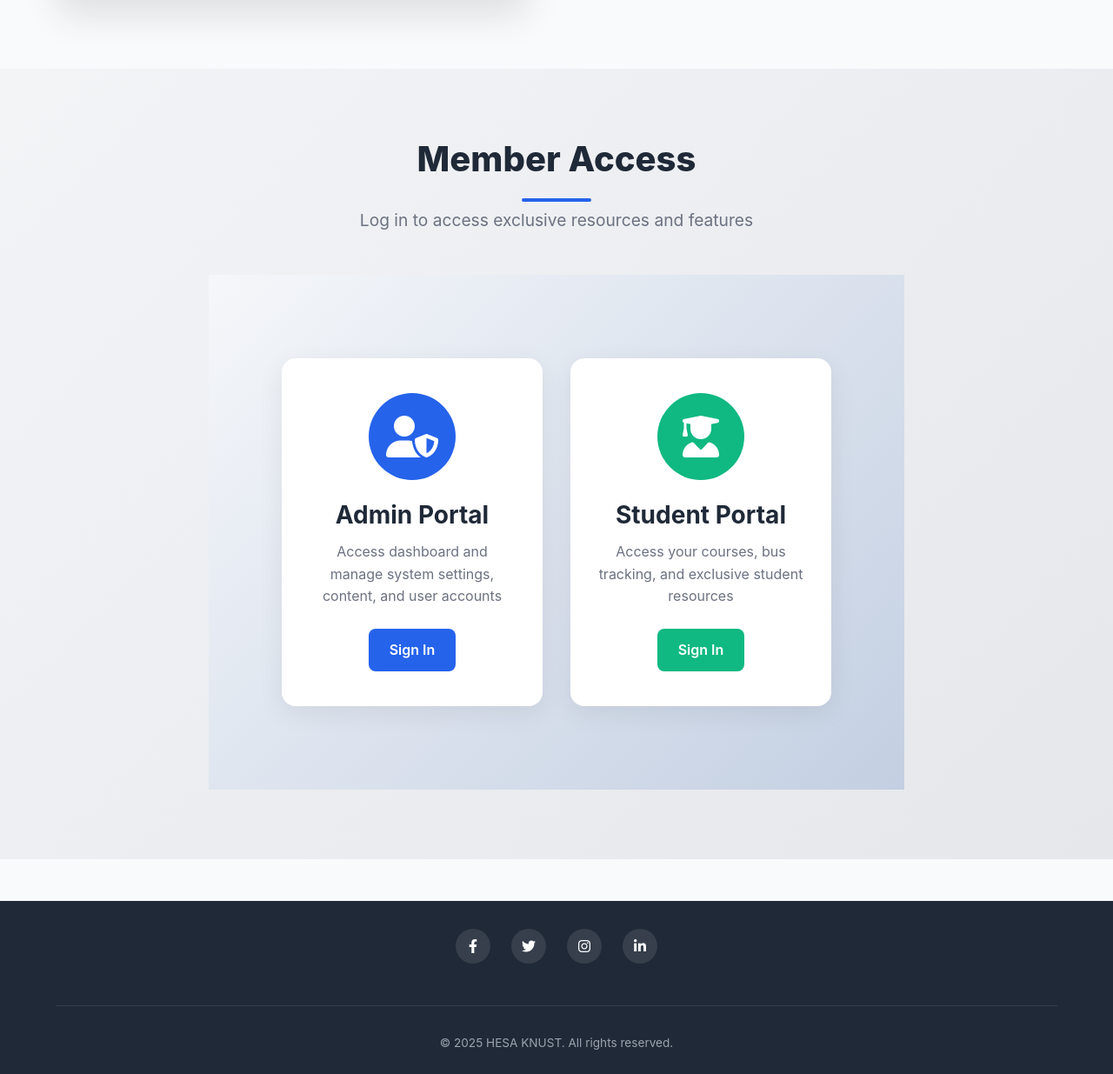
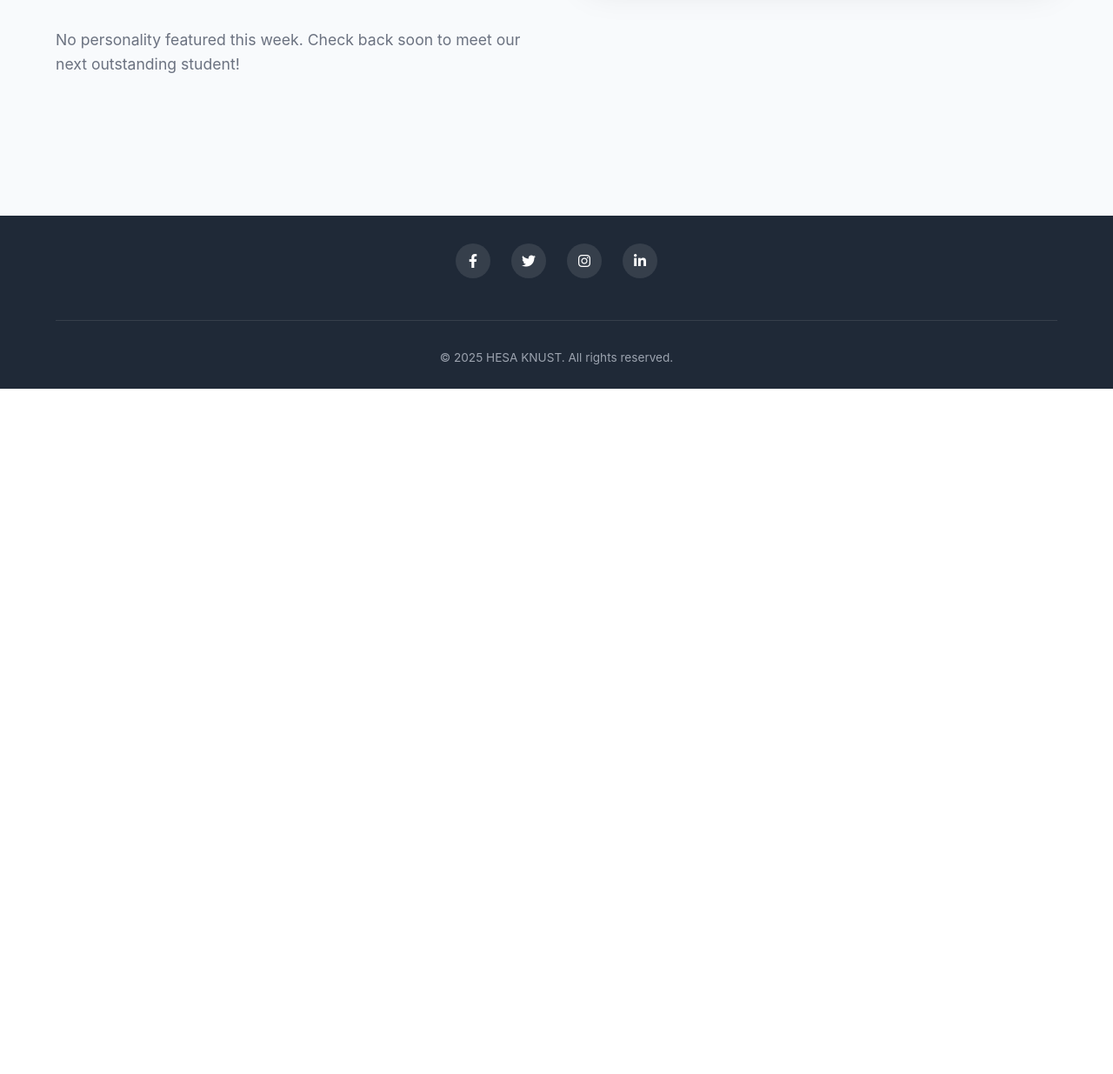
Before and after one commit to ThorBuzz/HESA-Website, a Flask app: page /home in a window 1280 px wide. Shown: the part 3935-5170 px from the top of the page at 87% size. After the commit the page ends 4382 px from the top, so only its background shows below. Run offline with Flask 3, Linux system fonts and the light colour scheme; the visitor is signed in with stand-in values (Sample User, id 1); some libraries are stand-ins or nearby versions.

Commit message:
Major updates and improvements

```diff
--- a/app/config.py
+++ b/app/config.py
@@ -16,10 +16,10 @@ class Config:
     # SQLALCHEMY_DATABASE_URI = 'postgresql://fallingstarcampusmarket_owner:4LQ6xdtFAlNS@ep-morning-star-a8n2df7n.eastus2.azure.neon.tech/fallingstarcampusmarket?sslmode=require'
 
     # external render
-    # SQLALCHEMY_DATABASE_URI = 'postgresql://hesa_website_database_user:VKp5X370nKMVPIQMiLhaagCH3JA3KPDY@dpg-d0ehvu95pdvs73anp8hg-a.oregon-postgres.render.com/hesa_website_database'
+    SQLALCHEMY_DATABASE_URI = 'postgresql://hesa_website_database_user:VKp5X370nKMVPIQMiLhaagCH3JA3KPDY@dpg-d0ehvu95pdvs73anp8hg-a.oregon-postgres.render.com/hesa_website_database'
 
     # internal render
-    SQLALCHEMY_DATABASE_URI = 'postgresql://hesa_website_database_user:VKp5X370nKMVPIQMiLhaagCH3JA3KPDY@dpg-d0ehvu95pdvs73anp8hg-a/hesa_website_database'
+    # SQLALCHEMY_DATABASE_URI = 'postgresql://hesa_website_database_user:VKp5X370nKMVPIQMiLhaagCH3JA3KPDY@dpg-d0ehvu95pdvs73anp8hg-a/hesa_website_database'
 
 
     SQLALCHEMY_TRACK_MODIFICATIONS = False
--- a/app/templates/home.html
+++ b/app/templates/home.html
@@ -964,7 +964,7 @@
           </div>
         </div>
 
-        <a href="#" class="hero-cta">Start</a>
+        <a href="{{ url_for('main.map') }}" class="hero-cta">Start</a>
       </div>
 
       <div class="bus-tracker-right">
@@ -1018,7 +1018,7 @@
   <div class="container">
     <div class="section-heading">
       <h2 class="section-title">Entertainment Hub</h2>
-      <p class="section-subtitle">Discover exciting events and activities for students</p>
+      <!-- <p class="section-subtitle">Discover exciting events and activities for students</p> -->
     </div>
 
     <div class="entertainment-grid">
@@ -1053,6 +1053,7 @@
 <section class="potw-section">
   <div class="container">
     <div class="potw-container">
+    <h1>Personality of the Week</h1>
       <!-- Image Side -->
       <div class="potw-image">
         {% if potw %}
@@ -1064,9 +1065,8 @@
 
       <!-- Content Side -->
       <div class="potw-content">
-        <h2>Personality of the Week</h2>
         {% if potw %}
-        <p>Meet our outstanding student who exemplifies academic excellence and community leadership</p>
+        <!-- <p>Meet our outstanding student who exemplifies academic excellence and community leadership</p> -->
 
         <div class="feature-list">
           <div class="feature-item">
@@ -1110,7 +1110,8 @@
 </section>
 
 <!-- Login Section (Redesigned) -->
-<section class="login-section">
+<!-- <section class="login-section">
+
   <div class="container">
     <div class="section-heading">
       <h2 class="section-title">Member Access</h2>
@@ -1139,7 +1140,9 @@
       </div>
     </div>
   </div>
-</section>
+</section> -->
+<!-- <span class="role-button">Sign In</span> -->
+
 {% endblock %}
 
 {% block scripts %}
@@ -1247,15 +1250,10 @@
     window.addEventListener('scroll', updateHeader);
 
     // Mobile menu functionality
-    const menuBtn = document.querySelector('.mobile-menu-btn');
-    const navMenu = document.querySelector('.nav');
+    //const menuBtn = document.querySelector('.mobile-menu-btn');
+    //const navMenu = document.querySelector('.nav');
 
-    if (menuBtn && navMenu) {
-      menuBtn.addEventListener('click', function() {
-        navMenu.classList.toggle('active');
-        menuBtn.classList.toggle('active');
-      });
-    }
+
   });
 </script>
 {% endblock %}
--- a/app/templates/map.html
+++ b/app/templates/map.html
@@ -806,7 +806,7 @@
             </div>
         </div>
 
-        <div class="map-legend">
+        <!-- <div class="map-legend">
             <h6 class="mb-2">Map Legend</h6>
             <div class="legend-item">
                 <div class="legend-icon user-location"></div>
@@ -824,7 +824,7 @@
                 <div class="legend-icon poi"></div>
                 <span>Campus Location</span>
             </div>
-        </div>
+        </div> -->
 
         <!-- <div class="ad-container"> -->
         <!-- <span class="ad-label">Advertisement</span> -->
```
